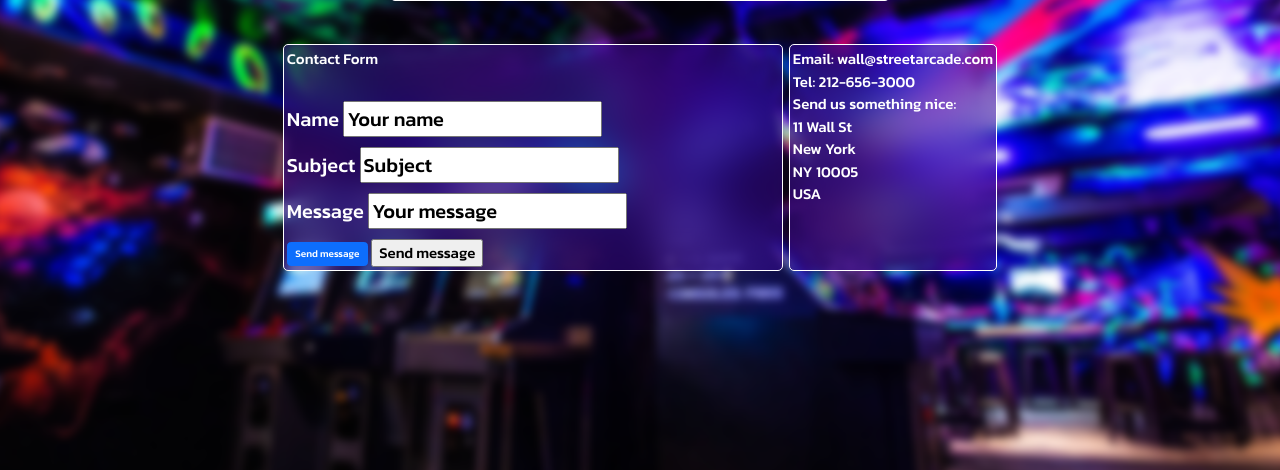
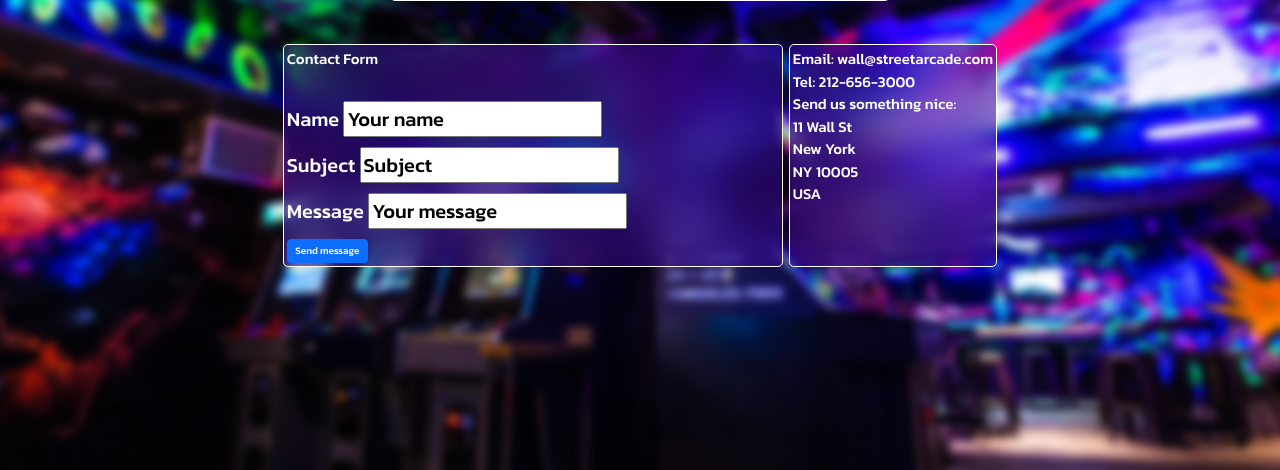
Before and after one commit to ElixiumCN/CN-Flask-Project-Web-App, a Flask app: page /contact in a window 1280 px wide. Shown: the part 228-698 px from the top of the page. Run offline with Flask 2, Linux system fonts and the light colour scheme.

Commit message:
Update contact.html
hi

```diff
--- a/templates/contact.html
+++ b/templates/contact.html
@@ -84,7 +84,7 @@
                 </div>
               </div>
 
-        <input id="readybutton" type="button" value="Send message" name="Submit" onclick="validate(document.getElementsByName('text1')[0].value)">
+        <!-- <input id="readybutton" type="button" value="Send message" name="Submit" onclick="validate(document.getElementsByName('text1')[0].value)"> -->
 
     </div>
     <div class="specialheading2">
```
